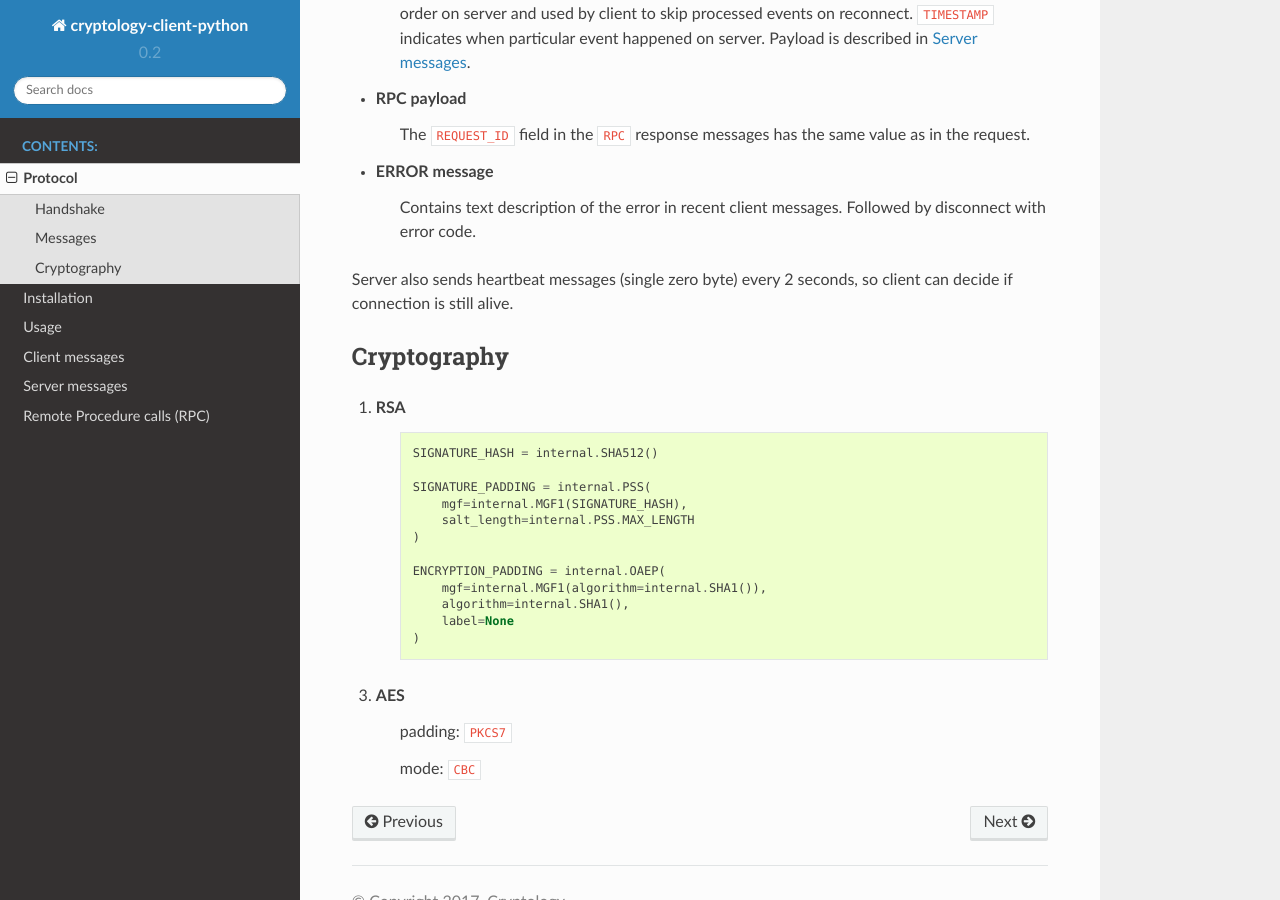
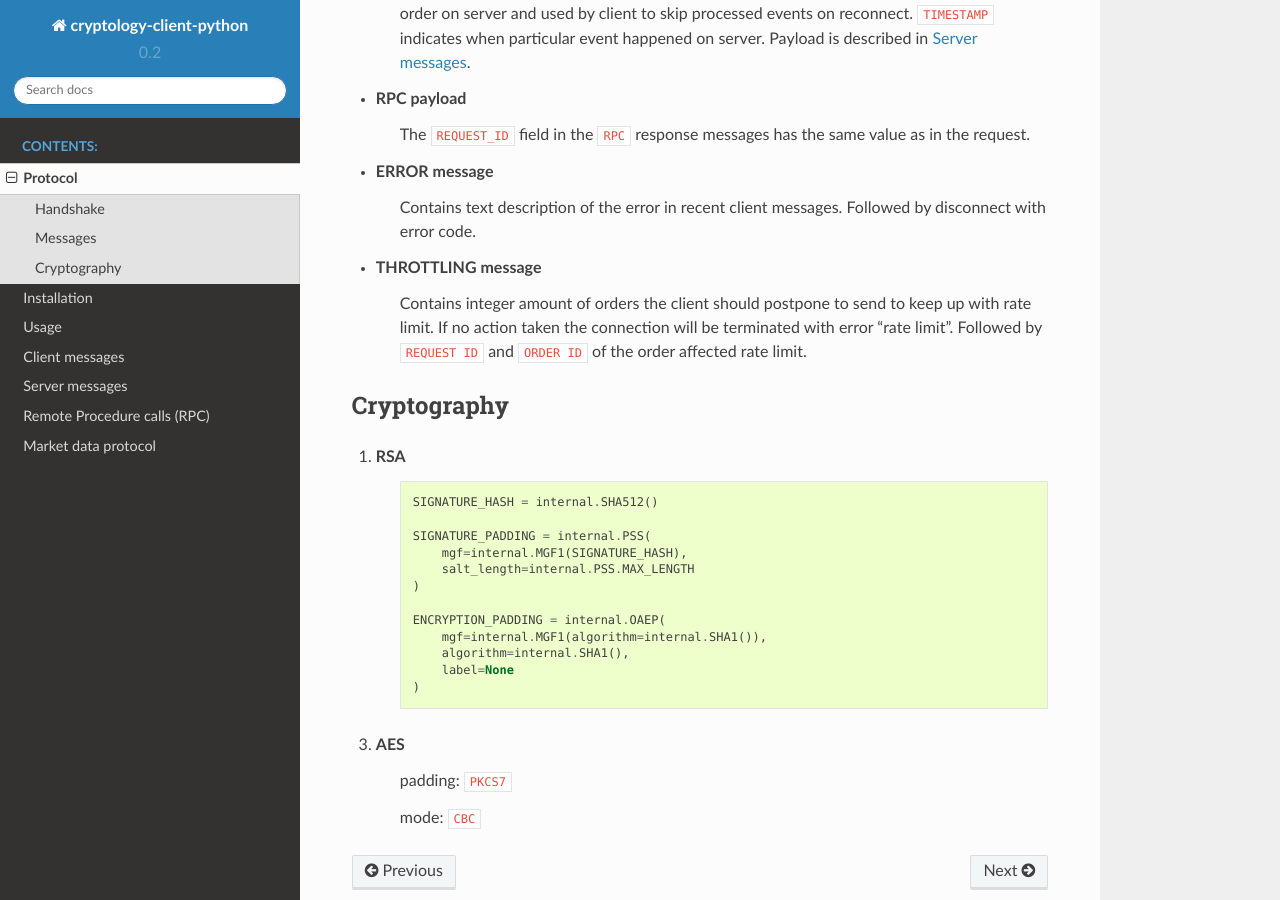
Before and after one commit to CryptologyExchange/cryptology-client-python, a Sphinx documentation site: the page built from docs/protocol.rst, in a window 1280 px wide and 900 px high, scrolled down 1292 px. Built offline with Sphinx 7.4.7 and the Read the Docs theme 2.0.0, drawn with Linux system fonts in a browser that asks for light colours.

Commit message:
docs update

```diff
--- a/docs/index.rst
+++ b/docs/index.rst
@@ -16,3 +16,4 @@ Welcome to cryptology-client-python's documentation!
     client_messages
     server_messages
     RPC
+    market_data_protocol
--- a/docs/protocol.rst
+++ b/docs/protocol.rst
@@ -165,8 +165,10 @@ where ``MESSAGE TYPE`` determines payload type:
    Contains text description of the error in recent client messages.
    Followed by disconnect with error code.
 
-Server also sends heartbeat messages (single zero byte) every 2 seconds, so client
-can decide if connection is still alive.
+- THROTTLING message
+   Contains integer amount of orders the client should postpone to send to keep up with rate limit.
+   If no action taken the connection will be terminated with error "rate limit".
+   Followed by ``REQUEST ID`` and ``ORDER ID`` of the order affected rate limit.
 
 
 Cryptography
```
Also changed, not shown: docs/market_data_protocol.rst (added, +46 -0 lines), docs/server_messages.rst (+1 -20 lines).
